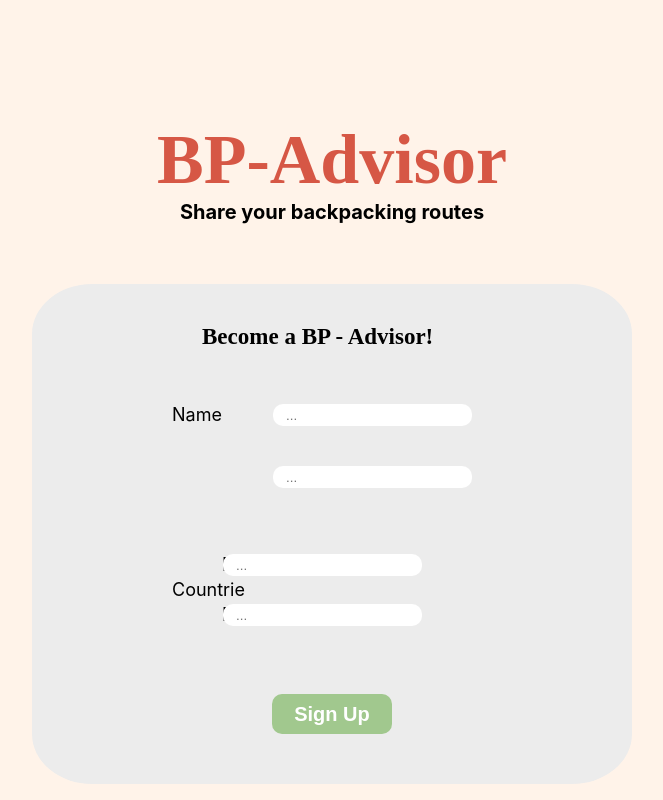
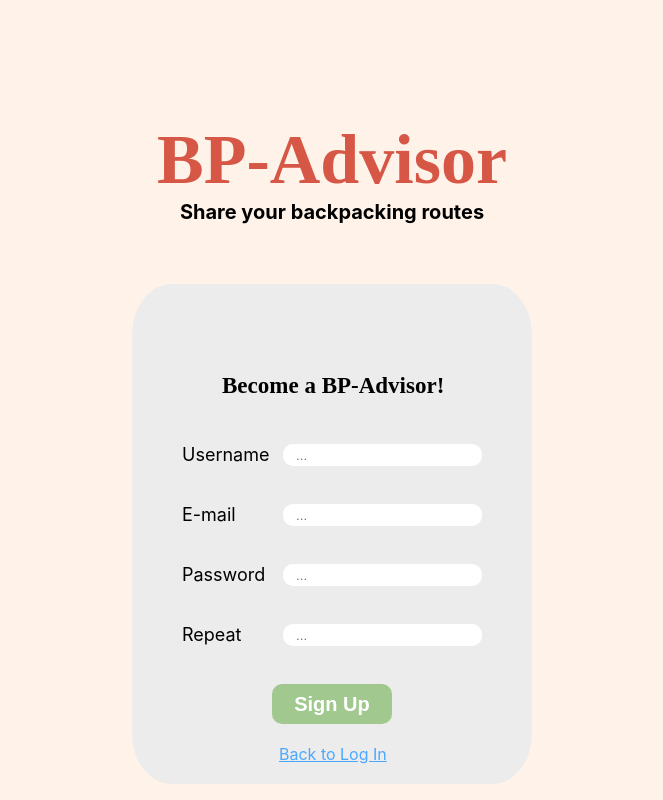
Before and after one commit to aurorakennedy/backpacking, a React (Create React App) app in the folder ui/bp-advisor/: page /signUp in a window 1280 px wide. Shown: the whole page, without its empty margins (308-971 px from the left). Built offline with nearby package versions, Linux system fonts and the light colour scheme; a web font is replaced by a local one.

Commit message:
style: fixed styling and between login and sign up
Enable transition from login to sign up. Fixed common id name problem.

#21 #22 co-author: jjsterke

```diff
--- a/ui/bp-advisor/src/App.tsx
+++ b/ui/bp-advisor/src/App.tsx
@@ -1,8 +1,7 @@
 import React from 'react';
 import './App.css';
-import './components/logInBoxStyle.css'
-import './components/signUpBoxStyle.css'
-import { BrowserRouter as Router, Routes, Link, Route } from 'react-router-dom';
+
+import { BrowserRouter as Router, Routes, Route } from 'react-router-dom';
 //Switch er Routes
 
 import LogInBox from './components/LogInBox';
@@ -26,6 +25,8 @@ function App() {
 
                     <Route path='/signUp' element={<SingUpBox />} />
 
+                    <Route path='/logIn' element={<LogInBox />} />
+
 
                 </Routes>
 
--- a/ui/bp-advisor/src/components/LogInBox.tsx
+++ b/ui/bp-advisor/src/components/LogInBox.tsx
@@ -1,5 +1,5 @@
 import React from 'react';
-import "./logInBoxStyle.css";
+import './logInBoxStyle.css';
 import { Link } from 'react-router-dom';
 
 /**
@@ -15,13 +15,13 @@ const LogInBox = () => {
             <form>
                 <h2 id='logInBoxTitle'> Welcome back, backpacker!</h2>
                 <label id='emailInputLabel'>E-mail</label>
-                <input id='emailInput' type='input' placeholder='   ...'></input>
+                <input id='emailInput' type='email' placeholder='   ...'></input>
                 <label id='passwordInputLabel'>Password</label>
-                <input id='passwordInput' type='input' placeholder='   ...'></input>
+                <input id='passwordInput' type='password' placeholder='   ...'></input>
                 <button id='logInButton' type='submit'> Log in</button>
             </form>
             {/*  <p id='signUpButton'>Sign up</p> */}
-            <Link id='signUpButton' to="/signUp">
+            <Link id='signUpButton' to='/signUp'>
                 Sign Up
             </Link>
         </div>
--- a/ui/bp-advisor/src/components/SingUpBox.tsx
+++ b/ui/bp-advisor/src/components/SingUpBox.tsx
@@ -1,32 +1,37 @@
 import React from 'react';
-import "./signUpBoxStyle.css";
+import './signUpBoxStyle.css';
+import { Link } from 'react-router-dom';
 
 /**
- * Component for BP-Advisor login box, including a title, e-mail and password input fields,
- * a submit button, and a sign up button.
+ * Component for BP-Advisor signup box, including a title, username, e-mail and password input fields,
+ * a sign up button, and a back to login button.
  *
- * @returns HTML-code for a BP-Advisor login box.
+ * @returns HTML-code for a BP-Advisor signup box.
  */
  const SingUpBox = () => {
 
     return (
-        <div className="signUpBox">
+        <div id='signUpBox'>
             <form>
-                <h2 id='signUpBoxTitle'> Become a BP - Advisor!</h2>
-                <div id='inputFieldsBox'>
-                <label id='nameInputLabel'>Name</label>
+                <h2 id='signUpBoxTitle'> Become a BP-Advisor!</h2>
+
+                <label id='nameInputLabel'>Username</label>
                     <input id='nameInput' type="input" placeholder='   ...'></input>
 
 
-                    <label id='emailInputLabel'>E-mail</label>
-                    <input id='emailInput' type="input" placeholder='   ...'></input>
-                    <label id='passwordInputLabel'>Password</label>
-                    <input id='passwordInput' type="input" placeholder='   ...'></input>
+                    <label id='emailSignUpInputLabel'>E-mail</label>
+                    <input id='emailSingUpInput' type='email' placeholder='   ...'></input>
+                    <label id='passwordSignUpInputLabel'>Password</label>
+                    <input id='passwordSignUpInput' type='password' placeholder='   ...'></input>
 
-                    <label id='countrieInputLabel'>Countrie</label>
-                    <input id='countrieInput' type="input" placeholder='   ...'></input>
+                    <label id='repeatPasswordSignUpInputLabel'> Repeat </label>
+                    <input id='repeatPasswordSignUpInput' type='password' placeholder='   ...'></input>
+
                     <button id='submitButton' type='submit'> Sign Up</button>
-                </div>
+
+                    <Link id='backToLogInButton' to='/logIn'>
+                        Back to Log In
+                    </Link>
             </form>
         </div>
     )
--- a/ui/bp-advisor/src/components/logInBoxStyle.css
+++ b/ui/bp-advisor/src/components/logInBoxStyle.css
@@ -6,7 +6,6 @@
     display: flex;
     flex-direction: column;
     align-items: center;
-    margin-bottom: 1rem;
     position: relative;
 }
 
@@ -16,19 +15,19 @@
     position: absolute;
     top: 70px;
     left: 0;
-    margin-left: 50px;
+    margin-left: 60px;
 }
 
 #emailInputLabel {
     position: absolute;
-    margin-top: 90px;
-    margin-left: 50px;
+    top: 160px;
+    left: 50px;
     font-size: 18px;
 }
 
 #emailInput {
     position: absolute;
-    top: 120px;
+    top: 160px;
     right: 50px;
     width: 195px;
     height: 20px;
@@ -38,14 +37,14 @@
 
 #passwordInputLabel {
     position: absolute;
-    margin-top: 80px;
-    margin-left: 50px;
+    top: 220px;
+    left: 50px;
     font-size: 18px;
 }
 
 #passwordInput {
     position: absolute;
-    top: 180px;
+    top: 220px;
     right: 50px;
     width: 195px;
     height: 20px;
--- a/ui/bp-advisor/src/components/signUpBoxStyle.css
+++ b/ui/bp-advisor/src/components/signUpBoxStyle.css
@@ -1,12 +1,11 @@
-.signUpBox {
+#signUpBox {
     height: 500px;
-    width: 600px;
+    width: 400px;
     background-color: #ECECEC;
     border-radius: 10%;
     display: flex;
     flex-direction: column;
     align-items: center;
-    margin-bottom: 1rem;
     position: relative;
 }
 
@@ -14,90 +13,88 @@
     font-family: "Knewave";
     font-size: 23px;
     position: absolute;
-    margin-top: 40px;
+    top: 70px;
     left: 0;
-    margin-left: 170px;
+    margin-left: 90px;
 }
 
-#inputFieldsBox {
-    position: absolute;
-    margin: auto;
-    margin-top: 110px;
-    height: 230px;
-    left: 0;
-    margin-left: 140px;
-    width: 300px;
-}
 
 #nameInputLabel {
-    float: left;
-    margin-top: 10px;
+    position: absolute;
+    top: 160px;
+    left: 50px;
     font-size: 18px;
 }
 
 #nameInput {
+    position: absolute;
     float: right;
-    margin-top: 10px;
+    top: 160px;
+    right: 50px;
     width: 195px;
     height: 20px;
     border-radius: 10px;
     border: none;
 }
 
-#emailInputLabel {
+#emailSignUpInputLabel {
     position: absolute;
-    top: 70px;
-    left: 0;
+    top: 220px;
+    left: 50px;
     font-size: 18px;
 }
 
-#emailInput {
-    float: right;
-    margin-top: 40px;
+#emailSingUpInput {
+    position: absolute;
+    top: 220px;
+    right: 50px;
     width: 195px;
     height: 20px;
     border-radius: 10px;
     border: none;
 }
 
-#passwordInputLabel {
+#passwordSignUpInputLabel {
     position: absolute;
-    top: 130px;
-    left: 0;
+    top: 280px;
+    left: 50px;
     font-size: 18px;
 }
 
-#passwordInput {
-    float: right;
-    margin-top: 30px;
+#passwordSignUpInput {
+    position: absolute;
+    top: 280px;
+    right: 50px;
     width: 195px;
     height: 20px;
     border-radius: 10px;
     border: none;
 }
 
-#countrieInputLabel {
+#repeatPasswordSignUpInputLabel {
     position: absolute;
-    top: 185px;
-    left: 0;
+    top: 340px;
+    left: 50px;
     font-size: 18px;
 }
 
-#countrieInput {
-    float: right;
-    margin-top: 40px;
+#repeatPasswordSignUpInput {
+    position: absolute;
+    top: 340px;
+    right: 50px;
     width: 195px;
     height: 20px;
     border-radius: 10px;
     border: none;
 }
 
+
 #submitButton {
     font-size: 20px;
     font-weight: bold;
     position: absolute;
-    top: 300px;
-    left: 100px;
+    top: 400px;
+    left: 140px;
     width: 120px;
     height: 40px;
     border-radius: 10px;
@@ -105,3 +102,11 @@
     background-color: #A1C88E;
     color: white;
 }
+
+#backToLogInButton {
+    position: absolute;
+    bottom: 20px;
+    left: 147px;
+    color: #4AA8FF;
+    text-decoration: underline;
+}
```
